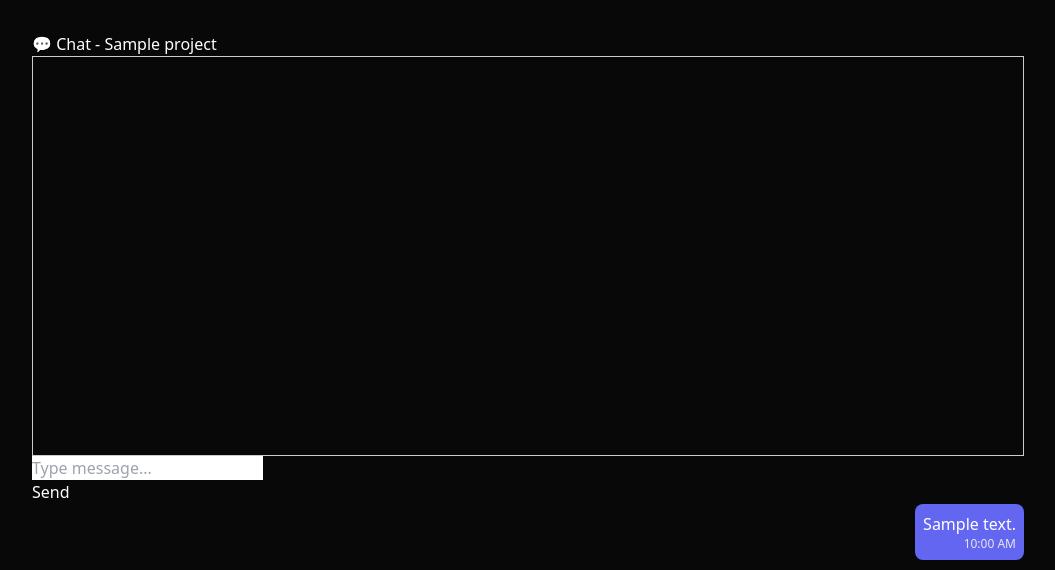
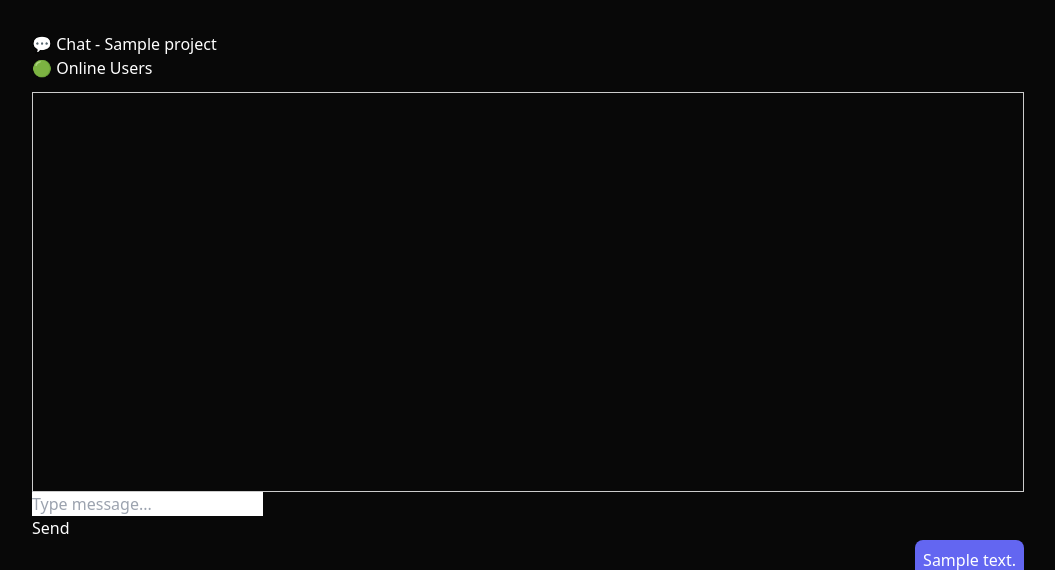
Before and after one commit to mayankjangra525/SyncSpace, a Flask app: page /chat/1 in a window 1280 px wide. Shown: the part 60-630 px from the top of the page, without its empty margins (112-1167 px from the left). Run offline with Flask 3, Linux system fonts and the light colour scheme; a user stored in the database is signed in; tables that the repository leaves empty hold one stand-in row (values such as "Sample post"); some libraries are stand-ins or nearby versions.

Commit message:
added the user presence system in chat tool

```diff
--- a/templates/chat.html
+++ b/templates/chat.html
@@ -3,6 +3,8 @@
 {% block content %}
 
 <h2>💬 Chat - {{ project.name }}</h2>
+<h3>🟢 Online Users</h3>
+<ul id="users" class="mb-3 text-sm"></ul>
 
 <div id="chat-box" style="height:400px; border:1px solid #ccc; overflow-y:scroll;"></div>
 
@@ -139,6 +141,19 @@ socket.on('show_typing', function(data) {
 socket.on('hide_typing', function(data) {
     document.getElementById("typing-indicator").innerText = "";
 });
+//handel users in js
+socket.on('update_users', function(users) {
+    const list = document.getElementById("users");
+    list.innerHTML = "";
+
+    users.forEach(user => {
+        const li = document.createElement("li");
+        li.innerHTML = `
+    <span style="color:lime;">●</span> ${user}
+`;
+        list.appendChild(li);
+    });
+});
 </script>
 
 {% endblock %}
```
